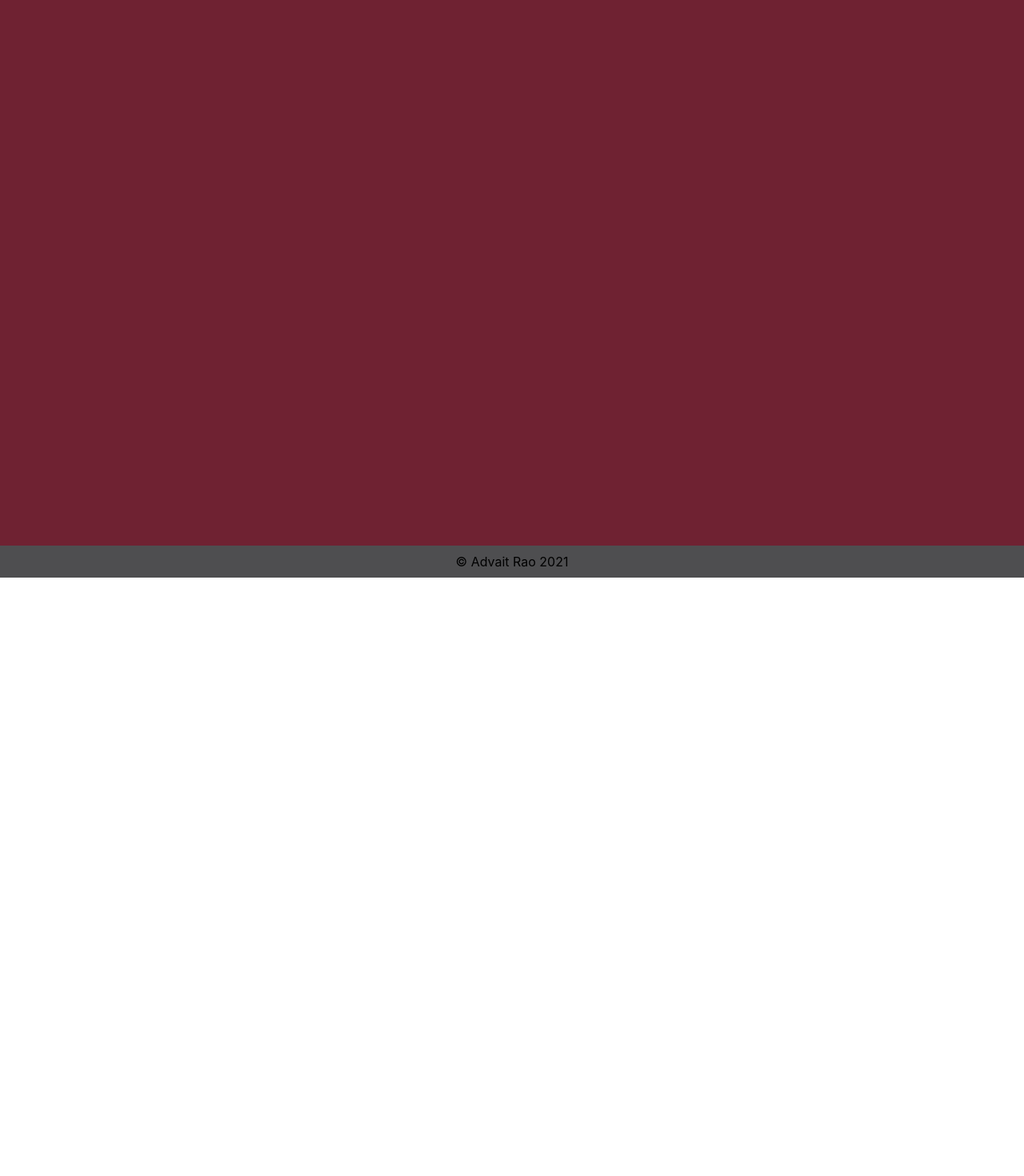
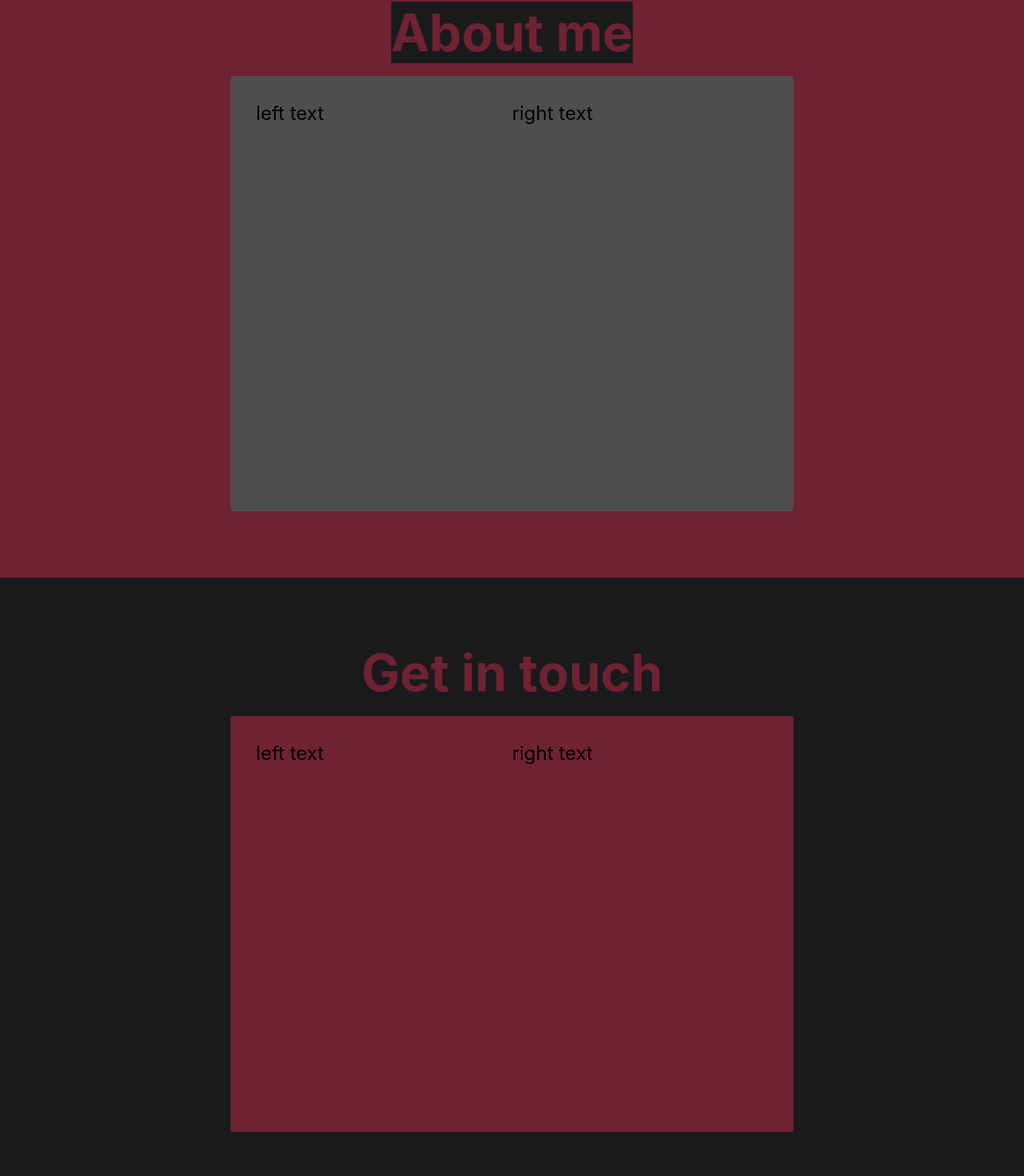
Before and after one commit to advait-rao/Advait, a React (Create React App) app: page / in a window 1280 px wide. Shown: the part 878-2348 px from the top of the page at 80% size. Before the commit the page ends 1600 px from the top, so only its background shows below. Built offline with nearby package versions, Linux system fonts and the light colour scheme.

Commit message:
more general changes

```diff
--- a/src/App.js
+++ b/src/App.js
@@ -3,6 +3,7 @@ import Footer from './layout/Footer';
 import Nav from './layout/Nav';
 import Home from './views/Home';
 import About from './views/About';
+import Contact from './views/Contact';
 
 function App() {
     return (
@@ -14,6 +15,7 @@ function App() {
             <Nav />
             <Home />
             <About />
+            <Contact />
             <Footer />
         </Box>
     );
--- a/src/views/About.jsx
+++ b/src/views/About.jsx
@@ -1,15 +1,45 @@
-import { Box } from '@mui/system';
+import { Box, height } from '@mui/system';
 import PropTypes from 'prop-types';
 
 const About = (props) => {
     return (
         <Box
             sx={{
-                height: '95vh',
+                height: '100vh',
                 backgroundColor: '#6F2232',
+                display: 'flex',
+                alignItems: 'center',
+                justifyItems: 'left',
+                flexDirection: 'column',
             }}
         >
-            This is the About Page.
+            <Box
+                sx={{
+                    marginTop: '10vh',
+                    fontSize: 64,
+                    fontWeight: 'bold',
+                    color: '#6F2232',
+                    backgroundColor: '#1A1A1D',
+                }}
+            >
+                About me
+            </Box>
+            <Box
+                sx={{
+                    marginTop: '2vh',
+                    padding: '2rem',
+                    display: 'flex',
+                    fontSize: 24,
+                    height: '60%',
+                    fontWeight: 'regular',
+                    width: '50%',
+                    backgroundColor: '#4E4E50',
+                    borderRadius: 1,
+                }}
+            >
+                <Box sx={{ width: '50%' }}>left text</Box>
+                <Box sx={{ width: '50%' }}>right text</Box>
+            </Box>
         </Box>
     );
 };
--- a/src/views/Contact.jsx
+++ b/src/views/Contact.jsx
@@ -0,0 +1,49 @@
+import { Box, height } from '@mui/system';
+import PropTypes from 'prop-types';
+
+const About = (props) => {
+    return (
+        <Box
+            sx={{
+                height: '95vh',
+                backgroundColor: '#1A1A1D',
+                display: 'flex',
+                alignItems: 'center',
+                justifyItems: 'left',
+                flexDirection: 'column',
+            }}
+        >
+            <Box
+                sx={{
+                    marginTop: '10vh',
+                    fontSize: 64,
+                    fontWeight: 'bold',
+                    color: '#6F2232',
+                    backgroundColor: '#1A1A1D',
+                }}
+            >
+                Get in touch
+            </Box>
+            <Box
+                sx={{
+                    marginTop: '2vh',
+                    padding: '2rem',
+                    display: 'flex',
+                    fontSize: 24,
+                    height: '60%',
+                    fontWeight: 'regular',
+                    width: '50%',
+                    backgroundColor: '#6F2232',
+                    borderRadius: 1,
+                }}
+            >
+                <Box sx={{ width: '50%' }}>left text</Box>
+                <Box sx={{ width: '50%' }}>right text</Box>
+            </Box>
+        </Box>
+    );
+};
+
+About.propTypes = {};
+
+export default About;
--- a/src/views/Home.jsx
+++ b/src/views/Home.jsx
@@ -7,6 +7,7 @@ const Home = (props) => {
             sx={{
                 height: '95vh',
                 backgroundColor: '#1A1A1D',
+                flexDirection: 'column',
             }}
         >
             <Box
```
